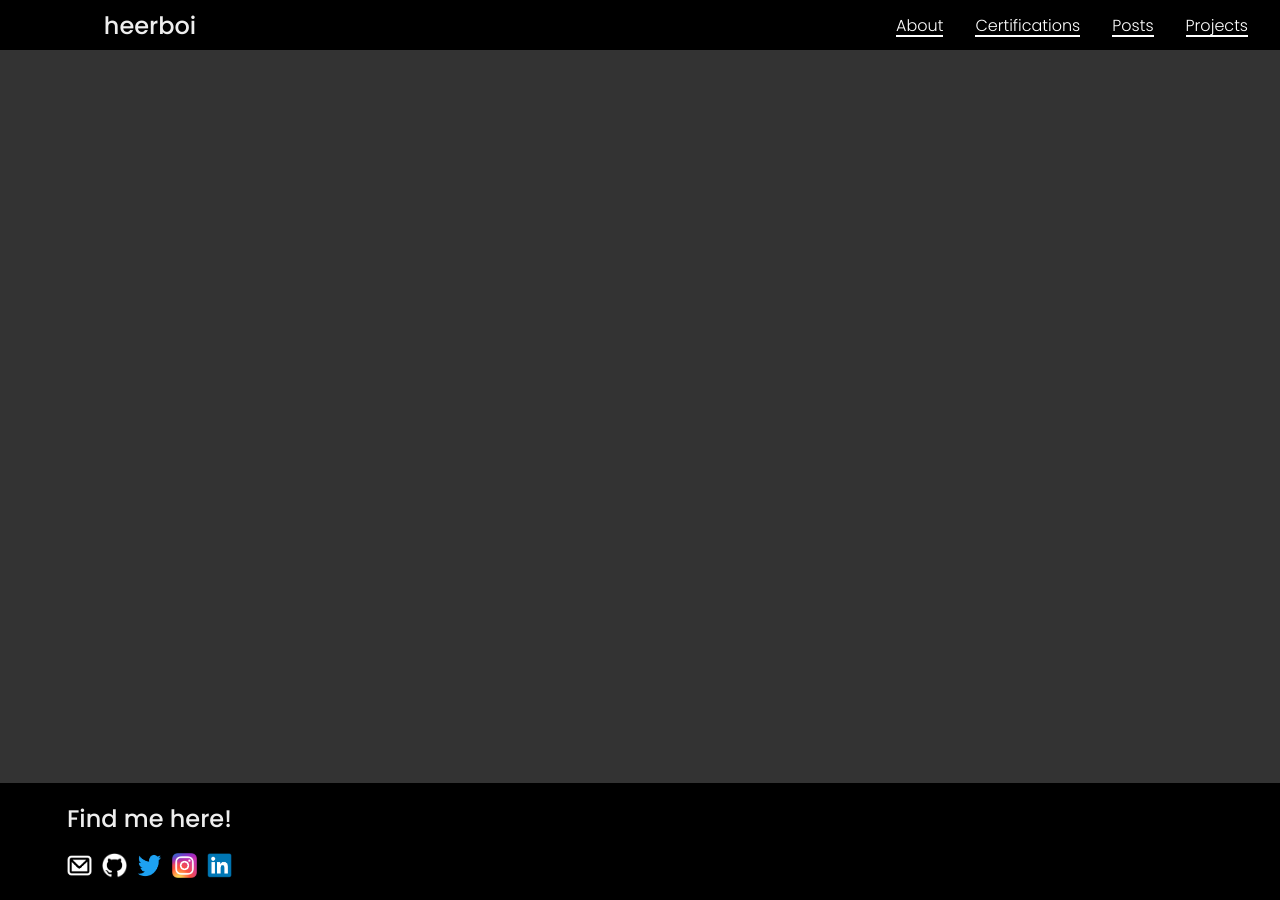
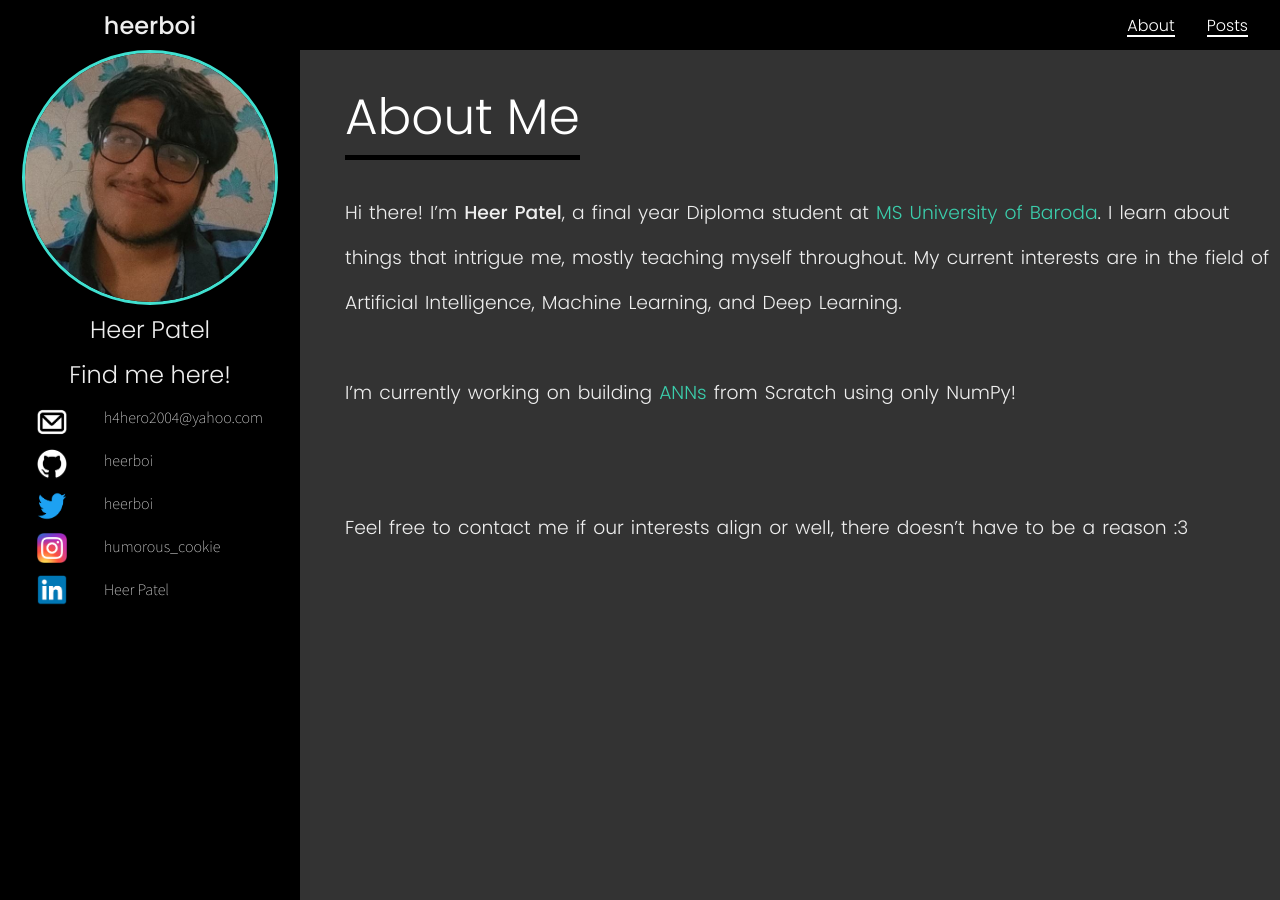
Before and after one commit to heerboi/heerboi.github.io, a Jekyll site: the page built from index.md, in a window 1280 px wide. Built offline with Jekyll 4.4.1, drawn with Linux system fonts in a browser that asks for light colours.

Commit message:
added posts and post index page

```diff
--- a/Gemfile
+++ b/Gemfile
@@ -13,6 +13,7 @@ gem "jekyll", "~> 4.2.0"
 gem "jekyll-gist"
 gem "jekyll-paginate"
 gem "jekyll-seo-tag"
+gem "jekyll-github-metadata"
 # If you want to use GitHub Pages, remove the "gem "jekyll"" above and
 # uncomment the line below. To upgrade, run `bundle update github-pages`.
 # gem "github-pages", group: :jekyll_plugins
--- a/_config.yml
+++ b/_config.yml
@@ -22,13 +22,14 @@ title: heerboi
 email: h4hero2004@yahoo.com
 description: Technical stuff and life
 
-permalink: ""
+permalink: "/:year/:month/:day/:title:output_ext"
 baseurl: ""
 # Build settings
 plugins:
   - jekyll-gist
   - jekyll-paginate
   - jekyll-seo-tag
+  - jekyll-github-metadata
 
 # Exclude from processing.
 # The following items will not be processed, by default.
@@ -59,6 +60,7 @@ exclude:
   - LICENSE.md
   - README.md
 
+date_format: "%b %-d, %Y"
 
 sass:
   sass_dir: _sass
--- a/_includes/head.html
+++ b/_includes/head.html
@@ -1,10 +1,10 @@
 <head>
     <meta charset="UTF-8">
     <meta name="viewport" content="width=device-width, initial-scale=1.0">
-    <link rel = "stylesheet" href = "/assets/css/style.css">
     {% if page.css_file %}
       <link rel = "stylesheet" href = "/assets/css/{{ page.css_file }}.css">
     {% endif %}
+    <link rel = "stylesheet" href = "/assets/css/style.css">
     <script src = "/assets/js/jquery-3.6.0.min.js"></script>
     <script src = "/assets/js/main.js"></script>
     <title>
--- a/_sass/about.scss
+++ b/_sass/about.scss
@@ -7,7 +7,7 @@
 }
 
 .footer {
-    display: none;
+    display: none !important;
 }
 
 .main-body {
@@ -41,6 +41,7 @@
 
 #about-profile-para {
     display: flex;
+    min-width: 500px;
     padding-top: 30px;
     flex-flow: column wrap;
 }
--- a/_sass/footer.scss
+++ b/_sass/footer.scss
@@ -6,6 +6,7 @@
     align-items: baseline;
     width: 100%;
     z-index: 999;
+    min-width: calc(300px + 545px);
     background-color: #000000;
     color:white;
     flex-shrink: 0;
@@ -18,7 +19,7 @@
     font-weight: 500;
     width: fit-content;
     position: relative;
-    left: 67px;
+    left: 73px;
     background-color: inherit;
 }
 
@@ -27,7 +28,7 @@
     display: flex;
     width: fit-content !important;
     position: relative;
-    left: 67px;
+    left: 73px;
     align-items: center;
     flex-flow: row wrap;
     justify-content: flex-start;
--- a/_sass/header.scss
+++ b/_sass/header.scss
@@ -31,14 +31,13 @@ html, body {
 // Header
 .navigation {
     display: flex;
-    width: 100%;
+    min-width: calc(300px + 545px);
     top: 0;
-    flex-shrink: 0;
-    flex-grow: 0;
     flex-basis: 50px;
     position: sticky;
+    flex-shrink: 0;
     z-index: 999;
-    flex-flow: row wrap;
+    flex-flow: row nowrap;
     justify-content: space-between;
     align-items: center;
     background-color: #000000;
@@ -55,7 +54,7 @@ html, body {
 
 .nav-links {
     display: flex;
-    flex-flow: row wrap;
+    flex-flow: row nowrap;
     align-content: space-between;
     background-color: inherit;
 }
--- /dev/null
+++ b/_sass/post.scss
@@ -0,0 +1,36 @@
+@import url('https://fonts.googleapis.com/css2?family=Oswald:wght@200&display=swap');
+
+.main-content {
+    flex: 1;
+    display: flex;
+    flex-direction: column;
+    font-family: "Poppins", sans-serif;
+}
+
+.post-title h1 {
+    width: fit-content;
+    margin-left: 70px;
+    margin-bottom: 10px;
+    border-bottom: 5px solid black;
+    margin-top: 30px;
+    font-weight: 100;
+}
+.post-title h1:hover {
+    border-bottom: 5px solid white;
+    transition: border-bottom .5s ease-out;
+}
+.smol-date p {
+    margin-top: 0;
+    font-family: 'Oswald', sans-serif;
+    font-weight: 200;
+    font-size: 20px;
+    margin-left: 70px;
+    margin-bottom: 20px;
+    height: fit-content;
+}
+
+.post-content p {
+    margin-left: 70px;
+    margin-right: 40px;
+    margin-bottom: 30px;
+}
--- /dev/null
+++ b/_sass/posts.scss
@@ -0,0 +1,49 @@
+.main-content {
+    flex: 1;
+    margin-left: 87px;
+    margin-top: 23px;
+    font-family: "Poppins", sans-serif;
+}
+
+#title {
+    font-weight: 300;
+    font-size: 50px;
+    margin-bottom: 30px;
+    width: fit-content;
+    height: fit-content;
+    border-bottom: 5px solid black;
+}
+#title:hover {
+    color: white;
+    border-bottom: 5px solid white;
+    transition: border-bottom .5s ease-out;
+}
+
+.post-title {
+    font-weight: 300;
+    font-size: 30px;
+}
+
+.post-link:hover{
+    color: black;
+    background-size: 4px 50px;
+}
+
+.post-link {
+    text-decoration: none;
+    background:
+     linear-gradient(
+       to bottom, white 0%,
+       white 100%
+     );
+    background-position: 0 100%;
+    background-repeat: repeat-x;
+    background-size: 2px 2px;
+    transition: background-size .5s ease,
+                background .5s ease,
+                color .5s;
+}
+
+.post-list {
+    list-style-type: none;
+}
--- /dev/null
+++ b/assets/css/post.scss
@@ -0,0 +1,3 @@
+---
+---
+@import "post.scss"
--- /dev/null
+++ b/assets/css/posts.scss
@@ -0,0 +1,3 @@
+---
+---
+@import "posts.scss"
--- a/index.html
+++ /dev/null
@@ -1,4 +0,0 @@
----
-layout: default
-title: YEET
----
--- /dev/null
+++ b/index.md
@@ -0,0 +1,28 @@
+---
+layout: default
+title: About
+css_file: about
+---
+> ![Profile Photo](/assets/images/me.png "Profile Photo"){:.about-profile-photo}
+> ## Heer Patel
+> ## Find me here!
+> > >[![Email](/assets/images/email.png "Email")](mailto:h4hero2004@yahoo.com)
+> > >[![GitHub](/assets/images/github.png "GitHub")](https://github.com/heerboi)
+> > >[![Twitter](/assets/images/twitter.png "Twitter")](https://twitter.com/heerboi)
+> > >[![Instagram](/assets/images/instagram.png "Instagram")](https://instagram.com/humorous_cookie)
+> > >[![LinkedIn](/assets/images/linkedin.png "LinkedIn")](https://www.linkedin.com/in/heer-patel-533808209)
+> > {:#about-profile-images}
+> > >[h4hero2004@yahoo.com](mailto:h4hero2004@yahoo.com)
+> > >[heerboi](https://github.com/heerboi)
+> > >[heerboi](https://twitter.com/heerboi)
+> > >[humorous_cookie](https://instagram.com/humorous_cookie)
+> > >[Heer Patel](https://www.linkedin.com/in/heer-patel-533808209)
+> > {:#about-profile-links}
+> {:#about-profile-contacts}
+{:#about-profile-block}
+
+> # About Me
+> ### Hi there! I'm <span style = "font-weight: 500;">Heer Patel</span>, a final year Diploma student at [MS University of Baroda](https://msubaroda.ac.in). I learn about things that intrigue me, mostly teaching myself throughout. My current interests are in the field of Artificial Intelligence, Machine Learning, and Deep Learning.<br><br>
+> ### I'm currently working on building [ANNs](https://en.wikipedia.org/wiki/Artificial_neural_network) from Scratch using only NumPy!<br><br><br>
+> ### Feel free to contact me if our interests align or well, there doesn't have to be a reason :3
+{:#about-profile-para}
```
Also changed, not shown: _data/navigation.yml (+2 -6 lines), _layouts/post.html (added, +13 -0 lines), _posts/2021-08-26-welcome-to-jekyll.md (added, +16 -0 lines), posts.html (added, +19 -0 lines), Gemfile.lock, 1 other file.
